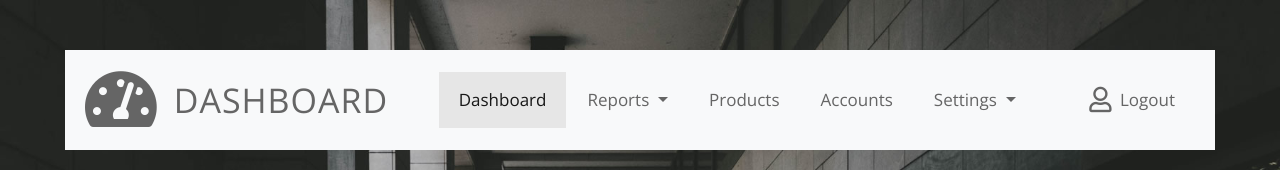
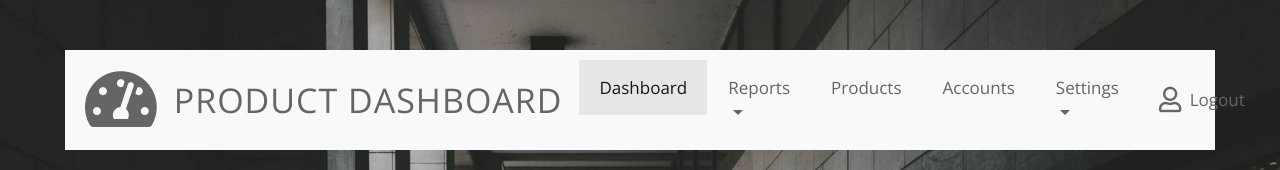
Before and after one commit to markfosu/Administration-Dashboard, a website: page public/index.html in a window 1280 px wide. Shown: the top 170 px of the page. Drawn offline with nearby package versions, Linux system fonts and the light colour scheme.

Commit message:
CI-CD_DASHBOARD

```diff
--- a/public/index.html
+++ b/public/index.html
@@ -5,7 +5,7 @@
     <meta charset="UTF-8">
     <meta name="viewport" content="width=device-width, initial-scale=1.0">
     <meta http-equiv="X-UA-Compatible" content="ie=edge">
-    <title>Dashboard Admin Template by Tooplate.com</title>
+    <title>Products Dashboard Admin Template by Tooplate.com</title>
     <!--
 
     Template 2108 Dashboard
@@ -32,7 +32,7 @@
                     <nav class="navbar navbar-expand-xl navbar-light bg-light">
                         <a class="navbar-brand" href="#">
                             <i class="fas fa-3x fa-tachometer-alt tm-site-icon"></i>
-                            <h1 class="tm-site-title mb-0">Dashboard</h1>
+                            <h1 class="tm-site-title mb-0">Product Dashboard</h1>
                         </a>
                         <button class="navbar-toggler ml-auto mr-0" type="button" data-toggle="collapse" data-target="#navbarSupportedContent" aria-controls="navbarSupportedContent"
                             aria-expanded="false" aria-label="Toggle navigation">
```
